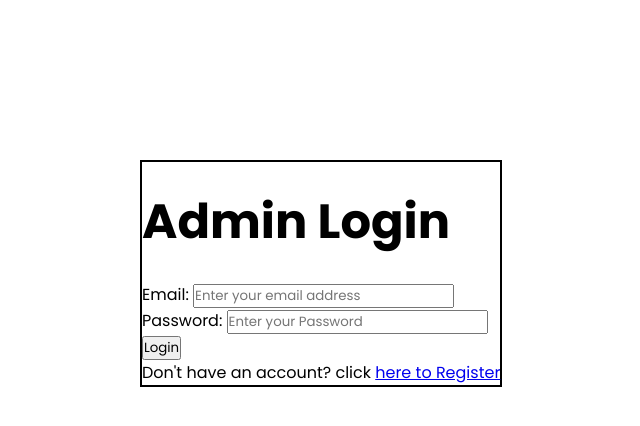
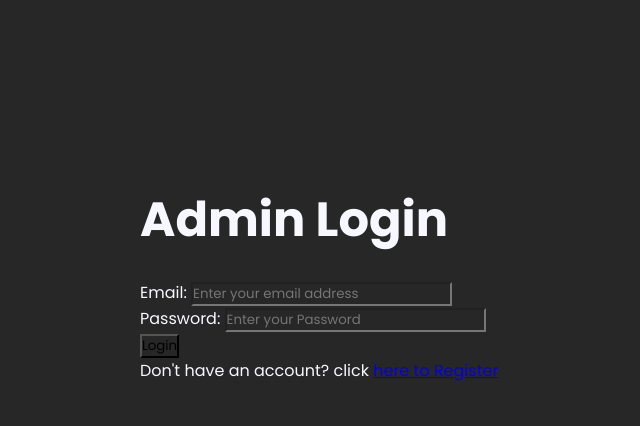
Before and after one commit to olajutemot/p-OT-folio, a React (Create React App) app: page /log-in in a window 1280 px wide. Shown: the top 426 px of the page, without its empty margins (372-1012 px from the left). Built offline with nearby package versions, Linux system fonts and the light colour scheme.

Commit message:
login api integration

```diff
--- a/src/pages/auth/Auth.module.css
+++ b/src/pages/auth/Auth.module.css
@@ -2,11 +2,14 @@
   margin: 0;
   padding: 0;
   box-sizing: border-box;
+  background-color: #282727;
 }
 
 .formContainer {
-  border: 2px solid black;
+  /* border: 2px solid black; */
   position: absolute;
   top: 20%;
   left: 40%;
+
+  color: #f7f7ff;
 }
--- a/src/pages/auth/Login.js
+++ b/src/pages/auth/Login.js
@@ -1,17 +1,91 @@
-import React from "react";
+import React, { useState } from "react";
 import styles from "./Auth.module.css";
+import { toast } from "react-toastify";
+import "react-toastify/dist/ReactToastify.css";
 
 const Login = () => {
+  const [formData, setFormData] = useState({
+    email: "",
+    password: "",
+  });
+
+  const [errors, setErrors] = useState({});
+
+  const handleChange = (e) => {
+    const { name, value } = e.target;
+    setFormData({
+      ...formData,
+      [name]: value,
+    });
+  };
+  const handleSubmit = async (e) => {
+    e.preventDefault();
+    console.log(formData);
+    setErrors({});
+
+    const validationErrors = {};
+    if (!formData.email) {
+      validationErrors.email = "Email is required";
+    }
+    if (!formData.password) {
+      validationErrors.password = "Password is required";
+    }
+
+    if (Object.keys(validationErrors).length > 0) {
+      setErrors(validationErrors);
+      return;
+    }
+
+    fetch("http://localhost:8000/auth/login", {
+      method: "POST",
+      headers: {
+        "Content-Type": "application/json",
+      },
+      body: JSON.stringify(formData),
+    })
+      .then((res) => res.json())
+      .then((response) => {
+        if (response.ok) {
+          console.log(response);
+          toast(response.message, {
+            type: "success",
+            position: "top-right",
+            autoClose: 2000,
+          });
+          setFormData({
+            email: "",
+            password: "",
+          });
+        } else {
+          toast(response.message, {
+            type: "error",
+            position: "top-right",
+            autoClose: 2000,
+          });
+        }
+      })
+      .catch((error) => {
+        console.error("Registration error:", error.message);
+        toast(error.message, {
+          type: "error",
+          position: "top-right",
+          autoClose: 2000,
+        });
+      });
+  };
   return (
     <div className={styles.formContainer}>
       <h1>Admin Login</h1>
-      <form>
+      <form onSubmit={handleSubmit}>
         <div>
           <label for="email">Email: </label>
           <input
             type="text"
             id="email"
             placeholder="Enter your email address"
+            name="email"
+            value={formData.email}
+            onChange={handleChange}
           />
         </div>
         <div>
@@ -20,6 +94,9 @@ const Login = () => {
             type="password"
             id="password"
             placeholder="Enter your Password"
+            name="password"
+            value={formData.password}
+            onChange={handleChange}
           />
         </div>
         <button type="submit">Login</button>
```
